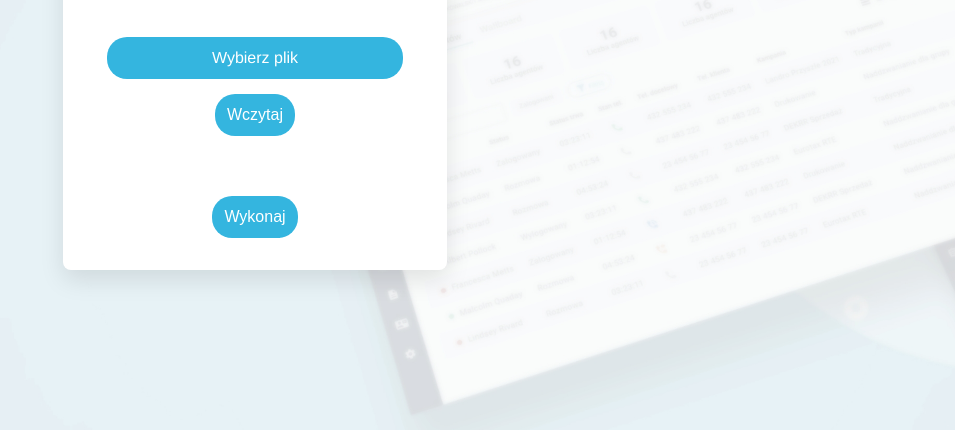
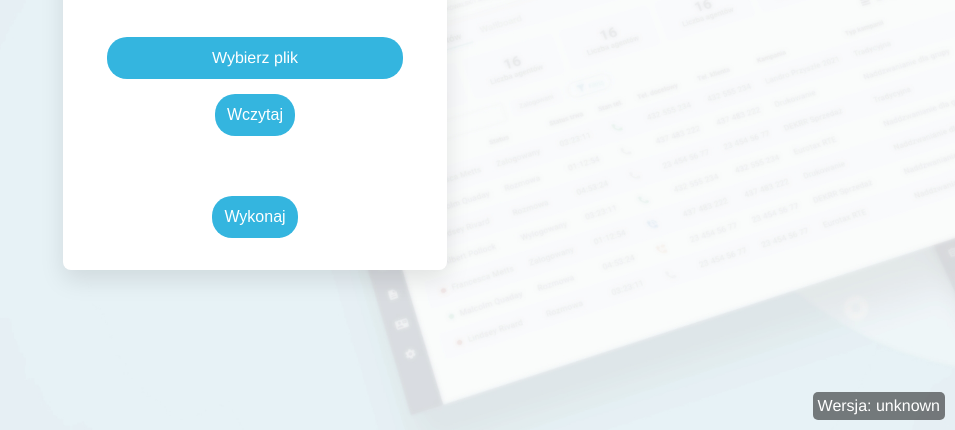
Before and after one commit to UFEQ1337/SCC-BOT, an Electron app: page NEXTPBX BOT/web/did/did-add.html in a window 1400 px wide. Shown: the part 370-800 px from the top of the page, without its empty margins (445-1400 px from the left). Drawn offline with Linux system fonts and the light colour scheme; no server answers.

Commit message:
SCC-BOT-v1.0.4 Poprawka na wykrywanie znaku '-' w nazwach kolejek, dodano wyświetlanie wersji oraz aktualizacja xlsx

```diff
--- a/NEXTPBX BOT/web/did/did-add.html
+++ b/NEXTPBX BOT/web/did/did-add.html
@@ -36,5 +36,6 @@
     </div>
 </div>
     <script src="../js/did-add.js" type="module"></script>
+    <script src="../js/version.js"></script>
 </body>
 </html>
--- /dev/null
+++ b/NEXTPBX BOT/web/js/version.js
@@ -0,0 +1,26 @@
+async function fetchVersion() {
+    try {
+        const response = await fetch('../package.json');
+        const data = await response.json();
+        return data.version;
+    } catch (error) {
+        console.error('Error fetching version:', error);
+        return 'unknown';
+    }
+}
+
+async function displayVersion() {
+    const version = await fetchVersion();
+    const versionElement = document.createElement('div');
+    versionElement.textContent = `Wersja: ${version}`;
+    versionElement.style.position = 'fixed';
+    versionElement.style.bottom = '10px';
+    versionElement.style.right = '10px';
+    versionElement.style.backgroundColor = 'rgba(0, 0, 0, 0.5)';
+    versionElement.style.color = 'white';
+    versionElement.style.padding = '5px';
+    versionElement.style.borderRadius = '5px';
+    document.body.appendChild(versionElement);
+}
+
+document.addEventListener('DOMContentLoaded', displayVersion);
```
Also changed, not shown: NEXTPBX BOT/package.json (+5 -5 lines), NEXTPBX BOT/web/choose.html (+1 -0 lines), NEXTPBX BOT/web/custom.html (+1 -0 lines), NEXTPBX BOT/web/did.html (+1 -0 lines), NEXTPBX BOT/web/did/did-download.html (+1 -0 lines), NEXTPBX BOT/web/did/did-update.html (+1 -0 lines), NEXTPBX BOT/web/ext.html (+1 -0 lines), NEXTPBX BOT/web/ext/ext-add.html (+1 -0 lines), NEXTPBX BOT/web/ext/ext-download.html (+1 -0 lines), NEXTPBX BOT/web/index.html (+1 -0 lines), NEXTPBX BOT/web/queue.html (+1 -0 lines), NEXTPBX BOT/web/queue/queue-add.html (+1 -0 lines), NEXTPBX BOT/web/queue/queue-delete.html (+1 -0 lines), NEXTPBX BOT/web/queue/queue-download-choose.html (+1 -0 lines), 3 more files, 1 other file.
